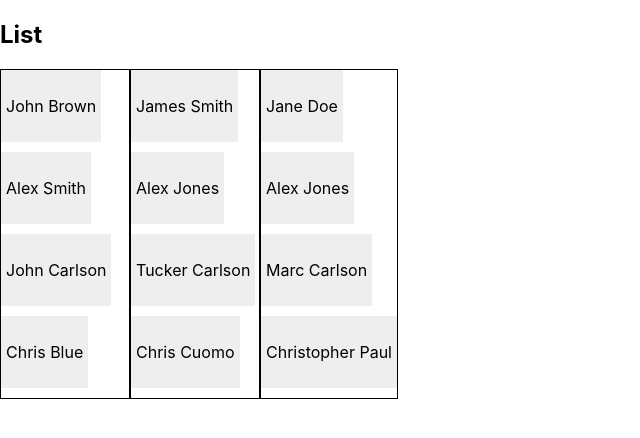
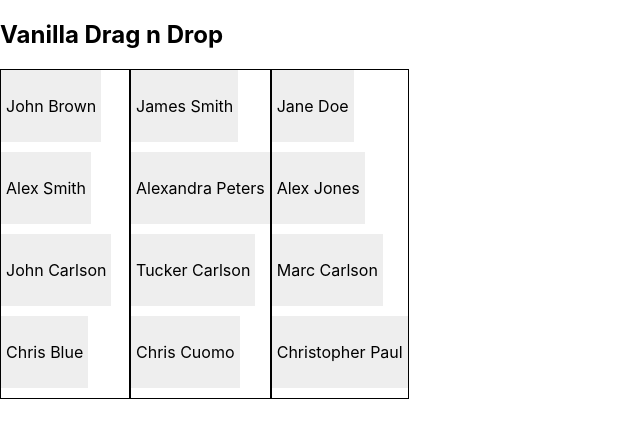
Before and after one commit to GilTorch/drag-n-drop-between-components, a React (Create React App) app: page / in a window 1280 px wide. Shown: the top 438 px of the page, without its empty margins (0-640 px from the left). Built offline with nearby package versions, Linux system fonts and the light colour scheme.

Commit message:
Import Vanilla Drag

```diff
--- a/src/App.js
+++ b/src/App.js
@@ -1,81 +1,11 @@
-import { useState, useRef  } from 'react';
-/**  */
+import React from 'react';
+import VanillaDrag from './VanillaDrag';
+
 const App = () => {
 
-  const [peoples, setPeoples] = useState([
-    [{id: 1, name: 'John Brown', content: 'Est irure aute amet voluptate et esse ad do culpa voluptate proident aute.'},
-    {id: 2, name: 'Alex Smith', content: 'Est irure aute amet voluptate et esse ad do culpa voluptate proident aute.'},
-    {id: 3, name: 'John Carlson', content: 'Est irure aute amet voluptate et esse ad do culpa voluptate proident aute.'},
-    {id: 4, name: 'Chris Blue', content: 'Est irure aute amet voluptate et esse ad do culpa voluptate proident aute.'}],
-    [{id: 1, name: 'James Smith', content: 'Est irure aute amet voluptate et esse ad do culpa voluptate proident aute.'},
-    {id: 2, name: 'Alex Jones', content: 'Est irure aute amet voluptate et esse ad do culpa voluptate proident aute.'},
-    {id: 3, name: 'Tucker Carlson', content: 'Est irure aute amet voluptate et esse ad do culpa voluptate proident aute.'},
-    {id: 4, name: 'Chris Cuomo', content: 'Est irure aute amet voluptate et esse ad do culpa voluptate proident aute.'}],
-    [{id: 1, name: 'Jane Doe', content: 'Est irure aute amet voluptate et esse ad do culpa voluptate proident aute.'},
-    {id: 2, name: 'Alex Jones', content: 'Est irure aute amet voluptate et esse ad do culpa voluptate proident aute.'},
-    {id: 3, name: 'Marc Carlson', content: 'Est irure aute amet voluptate et esse ad do culpa voluptate proident aute.'},
-    {id: 4, name: 'Christopher Paul', content: 'Est irure aute amet voluptate et esse ad do culpa voluptate proident aute.'}],
-  ])
-
-
-  const dragPerson = useRef({ listPosition: 0, itemPosition: 0 });
-  const draggedOverPerson = useRef({ listPosition: 0, itemPosition: 0 });
-
-  const draggedOverPersonList = useRef(0);
-
-  const handleSort = () => {
-
-
-    const peoplesClone = [ ...peoples];
-    if(draggedOverPersonList.current === dragPerson.current.listPosition ){
-
-      const temp = peoplesClone[dragPerson.current.listPosition][dragPerson.current.itemPosition];
-      peoplesClone[dragPerson.current.listPosition][dragPerson.current.itemPosition] = peoplesClone[draggedOverPerson.current.listPosition][draggedOverPerson.current.itemPosition]
-      peoplesClone[draggedOverPerson.current.listPosition][draggedOverPerson.current.itemPosition] = temp;
-
-
-    } else {
-
-      const peoplesClone = [ ...peoples];
-      const temp = peoplesClone[dragPerson.current.listPosition][dragPerson.current.itemPosition];
-      peoplesClone[draggedOverPersonList.current].push(temp);
-      peoplesClone[dragPerson.current.listPosition].splice(dragPerson.current.itemPosition, 1);
-
-    }
-    setPeoples(peoplesClone)
-
-  }
-
-  return (
-    <main>
-      <div>
-          <h2>List</h2>
-          <div style={{display: 'flex', flexDirection: 'row', alignItems: 'center'}}>
-            {peoples.map((people, peopleIndex) => (
-              <div
-                onDragEnter={() => {
-                  draggedOverPersonList.current = peopleIndex;
-                }}
-
-                key={peopleIndex} style={{border: "1px solid black", minHeight: "40vh", minWidth: "10vw"}}>
-                 {people.map((person, personIndex) => (
-                    <div
-                    style={{width: 'max-content',padding: '10px 5px', marginBottom: '10px', backgroundColor:"#eee"}} key={personIndex}
-                      draggable
-                      onDragStart={() => (dragPerson.current = { listPosition: peopleIndex, itemPosition: personIndex })}
-                      onDragEnter={() => (draggedOverPerson.current = { listPosition: peopleIndex, itemPosition: personIndex })}
-                      onDragEnd={handleSort}
-                      onDragOver={(e) => e.preventDefault()}
-                    >
-                    <p>{person.name}</p>
-                  </div>
-                 ))}
-              </div>
-            ))}
-          </div>
-      </div>
-    </main>
-  )
+    return <div>
+        <VanillaDrag />
+    </div>
 }
 
 export default App;
```
